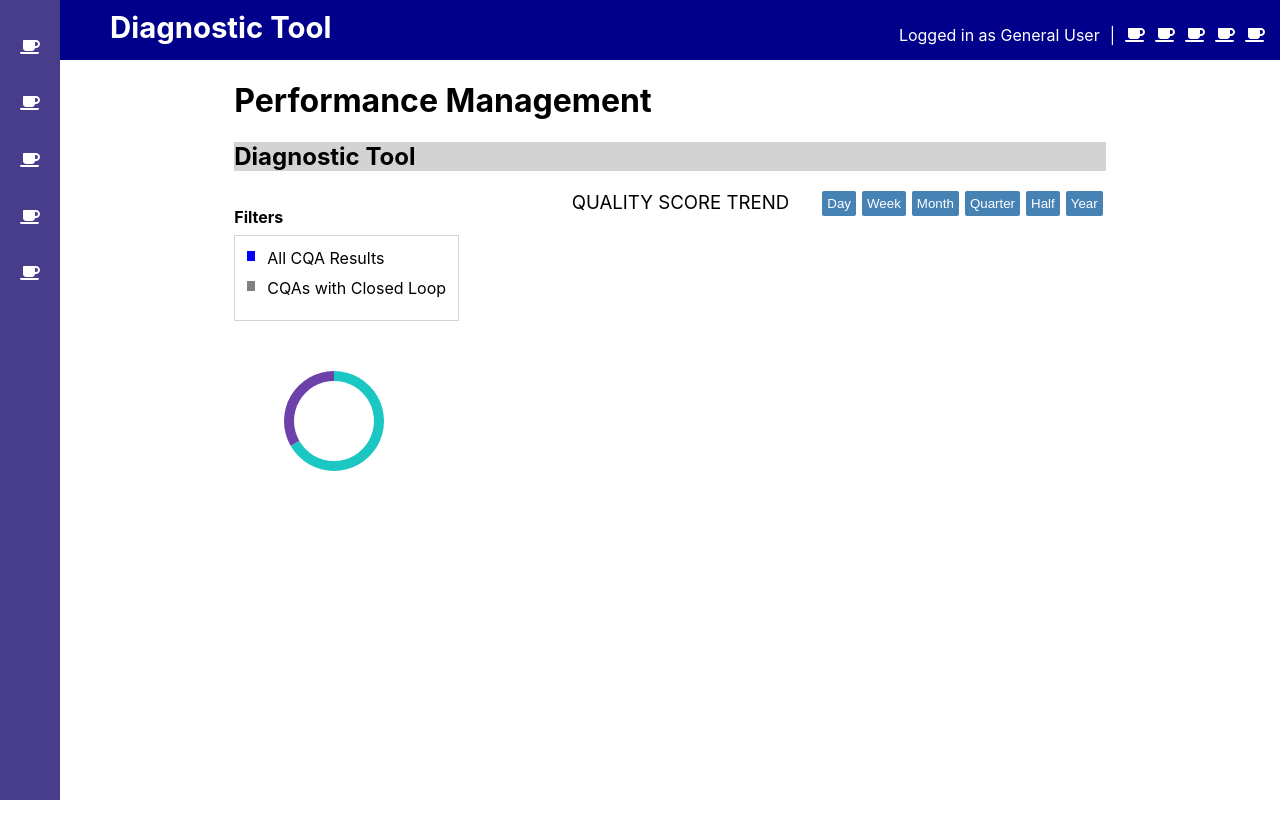
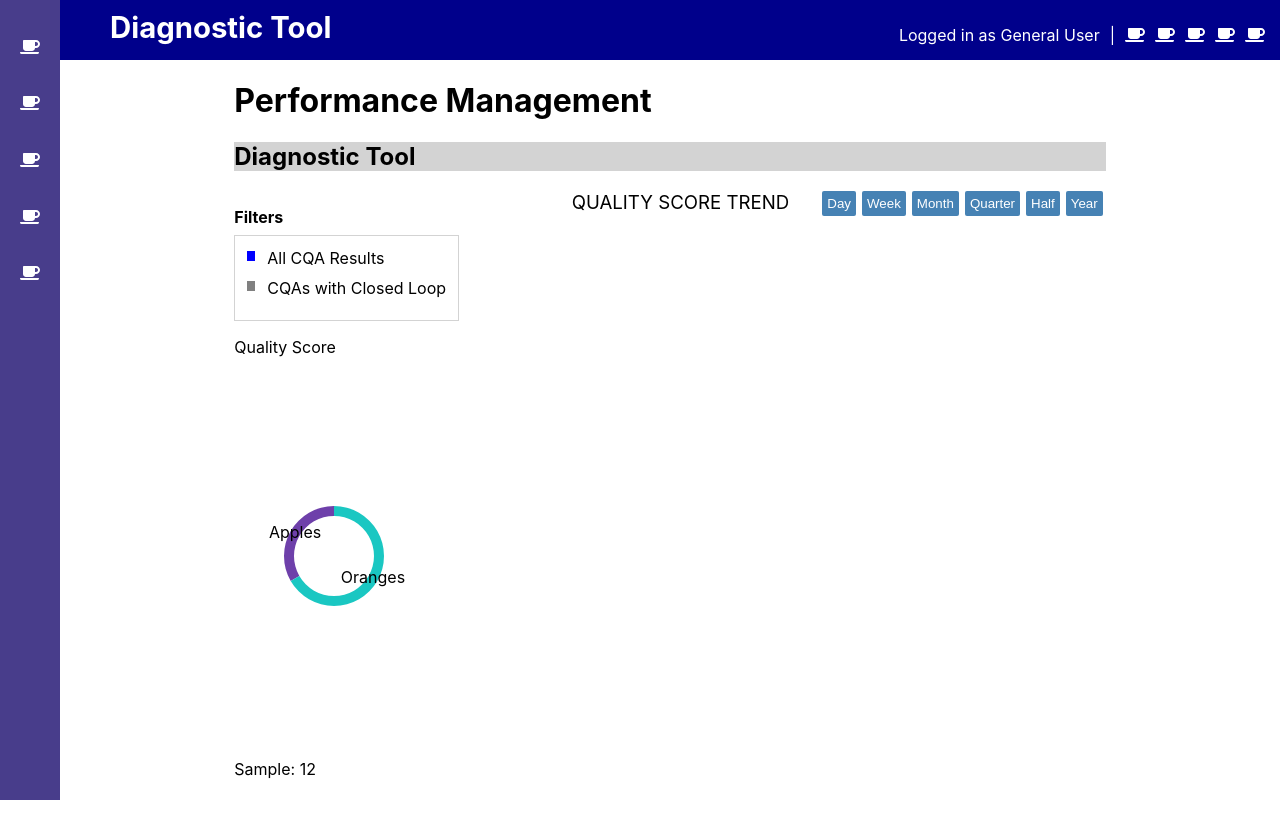
Before and after one commit to sidhantmathur/onr-assign, a React (Create React App) app: page / in a window 1280 px wide. Shown: the top 838 px of the page. Built offline with nearby package versions, Linux system fonts and the light colour scheme.

Commit message:
add gauge vars

```diff
--- a/src/components/charts/Area3.js
+++ b/src/components/charts/Area3.js
@@ -8,9 +8,9 @@ export default function Area3() {
 
   // }
 
-  console.log(dataset)
+  console.log(dataset.areaData["Quality Score"])
 
-  let data = dataset.gaugeData
+  let data = dataset.areaData["Quality Score"]
 
   return (
     <div>
--- a/src/components/charts/chart.js
+++ b/src/components/charts/chart.js
@@ -6,6 +6,8 @@ function Chart(props) {
     data,
     outerRadius,
     innerRadius,
+    label,
+    sample
   } = props;
 
   const margin = {
@@ -26,13 +28,13 @@ function Chart(props) {
 
   function drawChart() {
     // Remove the old svg
-    d3.select('#pie-container')
+    d3.select('.pie-container')
       .select('svg')
       .remove();
 
     // Create new svg
     const svg = d3
-      .select('#pie-container')
+      .select('.pie-container')
       .append('svg')
       .attr('width', width)
       .attr('height', height)
@@ -63,19 +65,25 @@ function Chart(props) {
       .style('stroke-width', 0);
 
     // Append text labels
-    // arc
-    //   .append('text')
-    //   .attr('text-anchor', 'middle')
-    //   .attr('alignment-baseline', 'middle')
-    //   .text((d) => d.data.label)
-    //   // .style('fill', (_, i) => colorScale(data.length - i))
-    //   .attr('transform', (d) => {
-    //     const [x, y] = arcGenerator.centroid(d);
-    //     return `translate(${x}, ${y})`;
-    //   });
+    arc
+      .append('text')
+      .attr('text-anchor', 'middle')
+      .attr('alignment-baseline', 'middle')
+      .text((d) => d.data.label)
+      // .style('fill', (_, i) => colorScale(data.length - i))
+      .attr('transform', (d) => {
+        const [x, y] = arcGenerator.centroid(d);
+        return `translate(${x}, ${y})`;
+      });
   }
 
-  return <div id="pie-container" />;
+  return (
+    <>
+      <p>{label}</p>
+      <div className="pie-container"></div>
+      <p>Sample: {sample}</p>
+    </>
+  )
 }
 
 export default Chart;
--- a/src/components/layouts/Stats.js
+++ b/src/components/layouts/Stats.js
@@ -5,13 +5,32 @@ import Area2 from '../charts/Area2'
 import Area3 from '../charts/Area3'
 import './Stats.css'
 
+import dataset from '../data/data.json'
+
 export default function Stats() {
+
+  // const parsedData = JSON.parse(dataset)
+
+  const qualityGauge = dataset.gaugeData[0]
+  const basicsGauge = dataset.gaugeData[1]
+  const interactionGauge = dataset.gaugeData[2]
+  const expertiseGauge = dataset.gaugeData[3]
+  const processGauge = dataset.gaugeData[4]
+  const knowledgeGauge = dataset.gaugeData[5]
+
+  console.log(qualityGauge)
+  console.log(basicsGauge)
+  console.log(interactionGauge)
+  console.log(expertiseGauge)
+  console.log(processGauge)
+  console.log(knowledgeGauge)
+
   return (
 
     <div className='stats-layout'>
 
       <div className='donut-list'>
-        <Chart data={[{ label: 'Apples', value: 10 }, { label: 'Oranges', value: 20 }]} outerRadius={50} innerRadius={40}/>
+        <Chart sample={12} label={"Quality Score"} data={[{ label: 'Apples', value: 10 }, { label: 'Oranges', value: 20 }]} outerRadius={50} innerRadius={40}/>
       </div>
 
       <div className='area-chart-space'>
```
